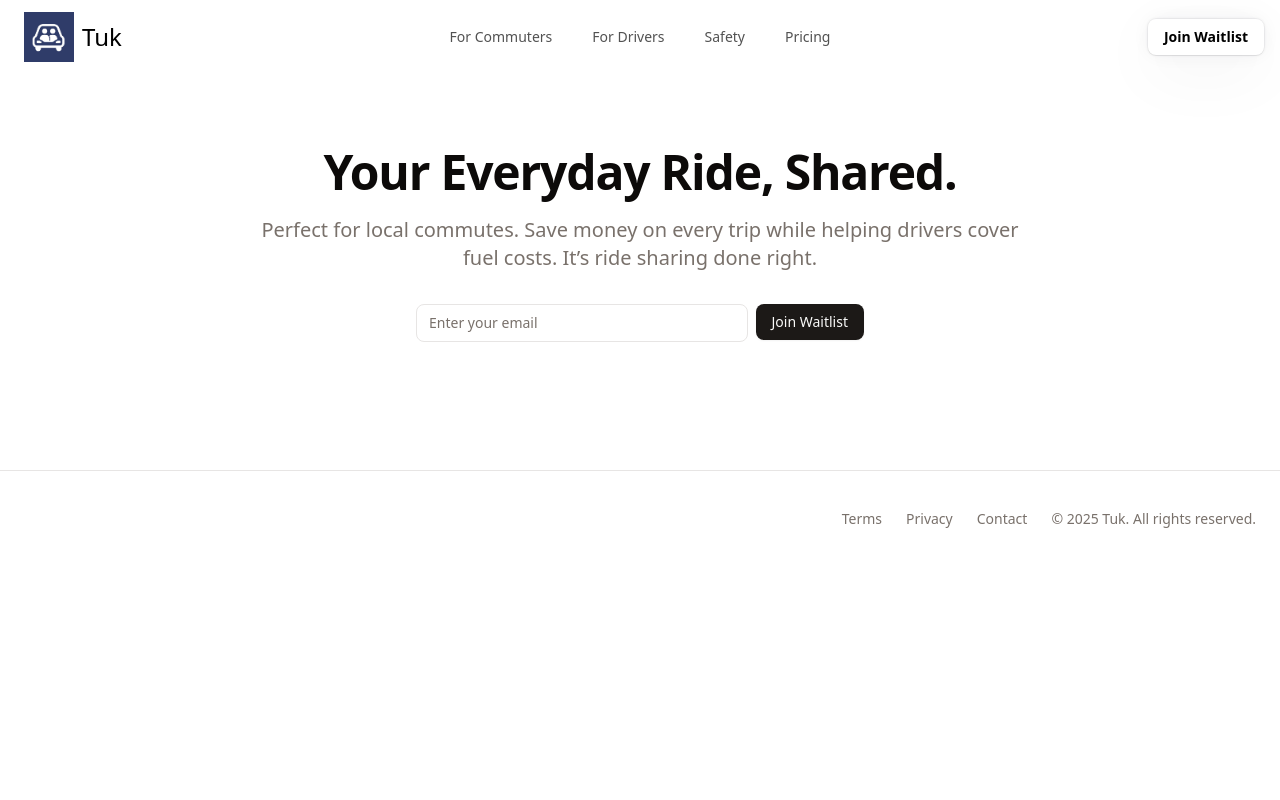
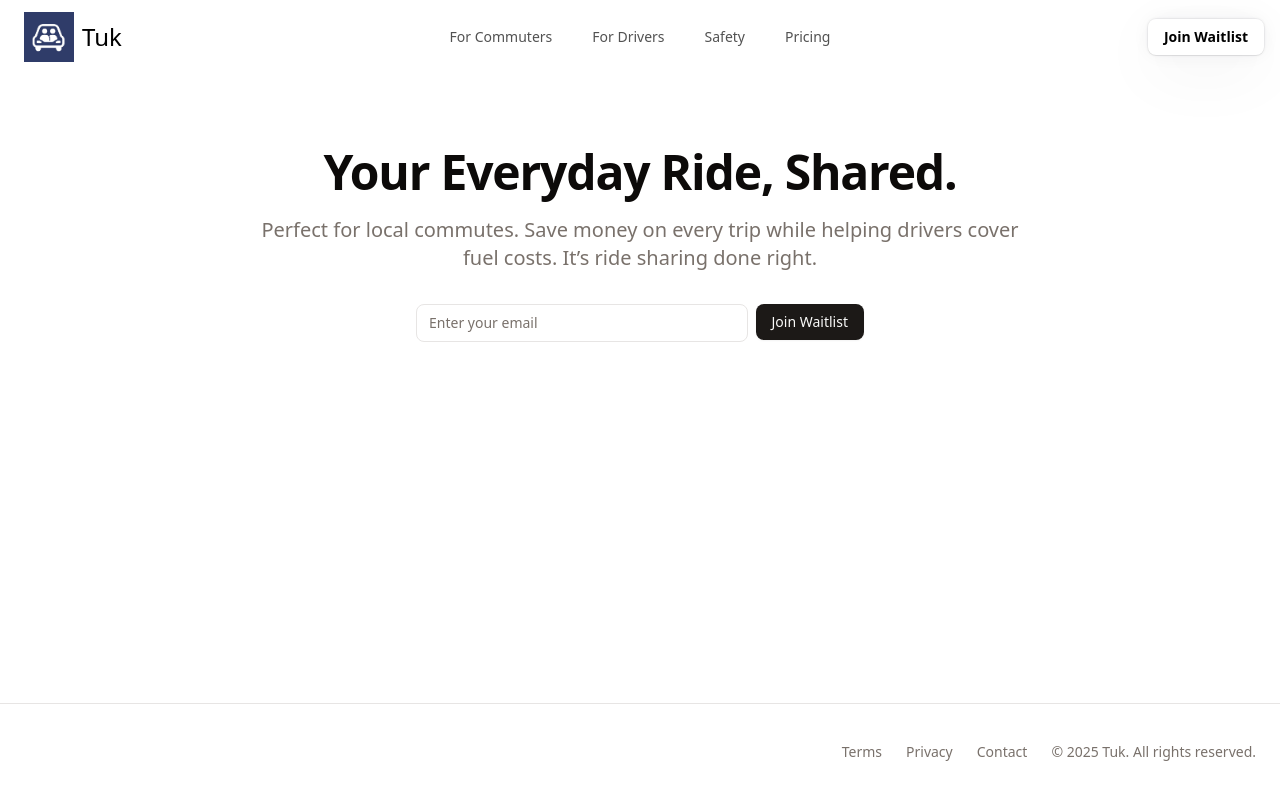
Before and after one commit to Donutboy2003/landingpage, a Next.js app: page / in a window 1280 px wide. Built offline with nearby package versions, Linux system fonts and the light colour scheme.

Commit message:
place footer at the bottom.

```diff
--- a/app/layout.tsx
+++ b/app/layout.tsx
@@ -1,7 +1,8 @@
+import FooterSimple from "@/components/simple";
+import { ThemeProvider } from "@/components/theme-provider";
 import type { Metadata } from "next";
 import { Geist, Geist_Mono } from "next/font/google";
 import "./globals.css";
-import { ThemeProvider } from "@/components/theme-provider";
 
 const geistSans = Geist({
   variable: "--font-geist-sans",
@@ -24,7 +25,7 @@ export default function RootLayout({
   return (
     <html lang="en" suppressHydrationWarning>
       <body
-        className={`${geistSans.variable} ${geistMono.variable} min-h-screen bg-background antialiased`}
+        className={`${geistSans.variable} ${geistMono.variable} min-h-screen flex flex-col bg-background antialiased`}
       >
         {}
         <ThemeProvider
@@ -34,6 +35,8 @@ export default function RootLayout({
           disableTransitionOnChange
         >
           {children}
+          <div className="grow"></div>
+          <FooterSimple />
         </ThemeProvider>
       </body>
     </html>
--- a/app/page.tsx
+++ b/app/page.tsx
@@ -1,20 +1,15 @@
-import FeatureSectionSimple from "@/components/featuresection";
-import FooterSimple from "@/components/simple";
+import { NavbarDemo } from "@/components/NavBarDemo";
 import HeroSectionSimpleCentred from "@/components/simple-centred";
-import Image from "next/image";
-import { NavigationBar } from "@/components/NavigationBar";
-import { NavbarDemo } from "@/components/NavBarDemo";
-import ForDriver from "@/components/ForDriver";
+import { Fragment } from "react";
 
 export default function Home() {
   return (
-  <>
-  {/* <RideShareNavbar/> */}
-  <NavbarDemo/>
-  <HeroSectionSimpleCentred/>
-  {/* <FeatureSectionSimple/> */}
-  {/* <ForDriver/> */}
-  <FooterSimple/>
-  </>
+    <Fragment>
+      {/* <RideShareNavbar/> */}
+      <NavbarDemo />
+      <HeroSectionSimpleCentred />
+      {/* <FeatureSectionSimple/> */}
+      {/* <ForDriver/> */}
+    </Fragment>
   );
 }
--- a/app/pricing/page.tsx
+++ b/app/pricing/page.tsx
@@ -1,5 +1,4 @@
 import { NavbarDemo } from "@/components/NavBarDemo";
-import FooterSimple from "@/components/simple";
 import { Metadata } from "next";
 import { Fragment } from "react";
 import PricingComponent from "./PricingComponent";
@@ -14,7 +13,6 @@ export default async function Page() {
     <Fragment>
       <NavbarDemo />
       <PricingComponent />
-      <FooterSimple />
     </Fragment>
   );
 }
```
